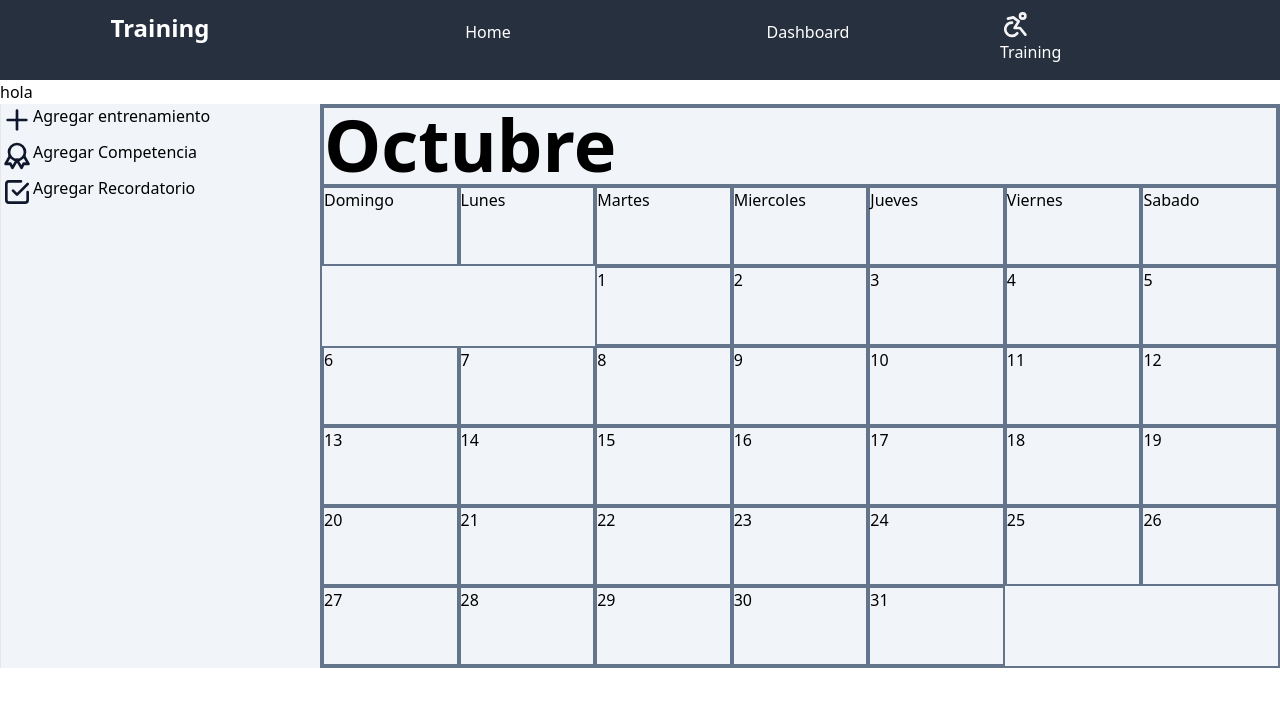
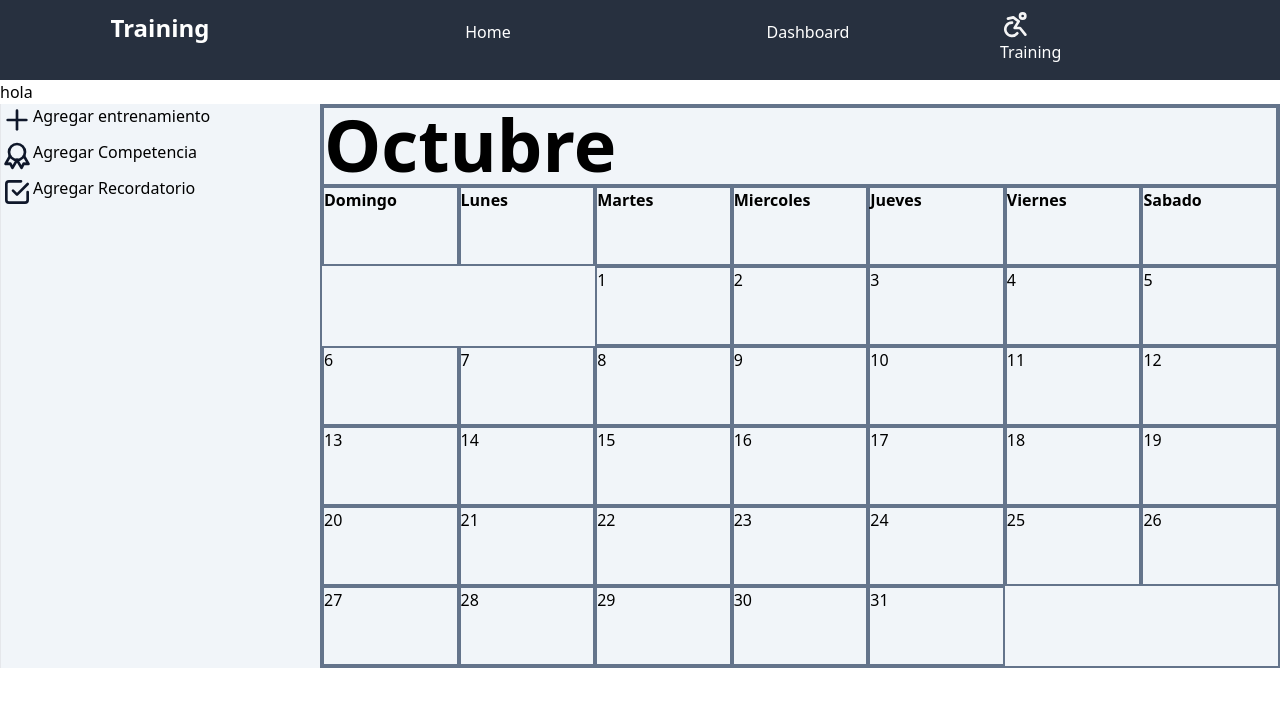
Before and after one commit to JulianMbp/Training, a Next.js app: page / in a window 1280 px wide. Shown: the top 706 px of the page. Built offline with nearby package versions, Linux system fonts and the light colour scheme.

Commit message:
refactor calendari1

```diff
--- a/app/page.tsx
+++ b/app/page.tsx
@@ -26,25 +26,25 @@ export default function Home() {
           <div className="border-2 h-20 col-span-7 border-slate-500 ">
             <h1 className="text-7xl font-semibold ">Octubre</h1>
           </div>
-          <div className="border-2 h-20 border-slate-500 ">
+          <div className="font-bold border-2 h-20 border-slate-500 ">
             Domingo
           </div>
-          <div className="border-2 h-20 border-slate-500 ">
+          <div className="font-bold border-2 h-20 border-slate-500 ">
             Lunes
           </div>
-          <div className="border-2 h-20 border-slate-500 ">
+          <div className="font-bold border-2 h-20 border-slate-500 ">
             Martes
           </div>
-          <div className="border-2 h-20 border-slate-500 ">
+          <div className="font-bold border-2 h-20 border-slate-500 ">
             Miercoles
           </div>
-          <div className="border-2 h-20 border-slate-500 ">
+          <div className="font-bold border-2 h-20 border-slate-500 ">
             Jueves
           </div>
-          <div className="border-2 h-20 border-slate-500 ">
+          <div className="font-bold border-2 h-20 border-slate-500 ">
             Viernes
           </div>
-          <div className=" border-2 h-20 border-slate-500 ">
+          <div className="font-bold border-2 h-20 border-slate-500 ">
             Sabado
           </div>
           <div className="border-2 col-start-3 h-20 border-slate-500 ">
```
